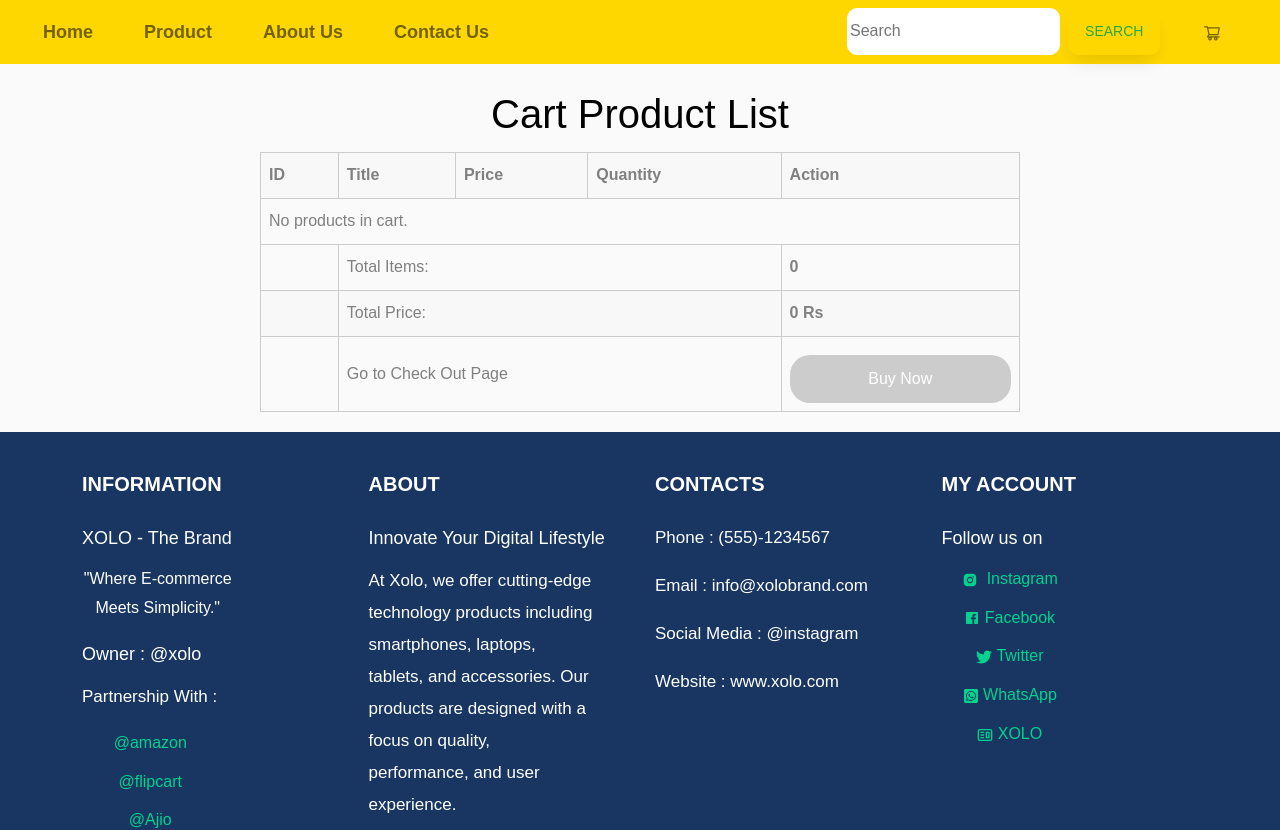
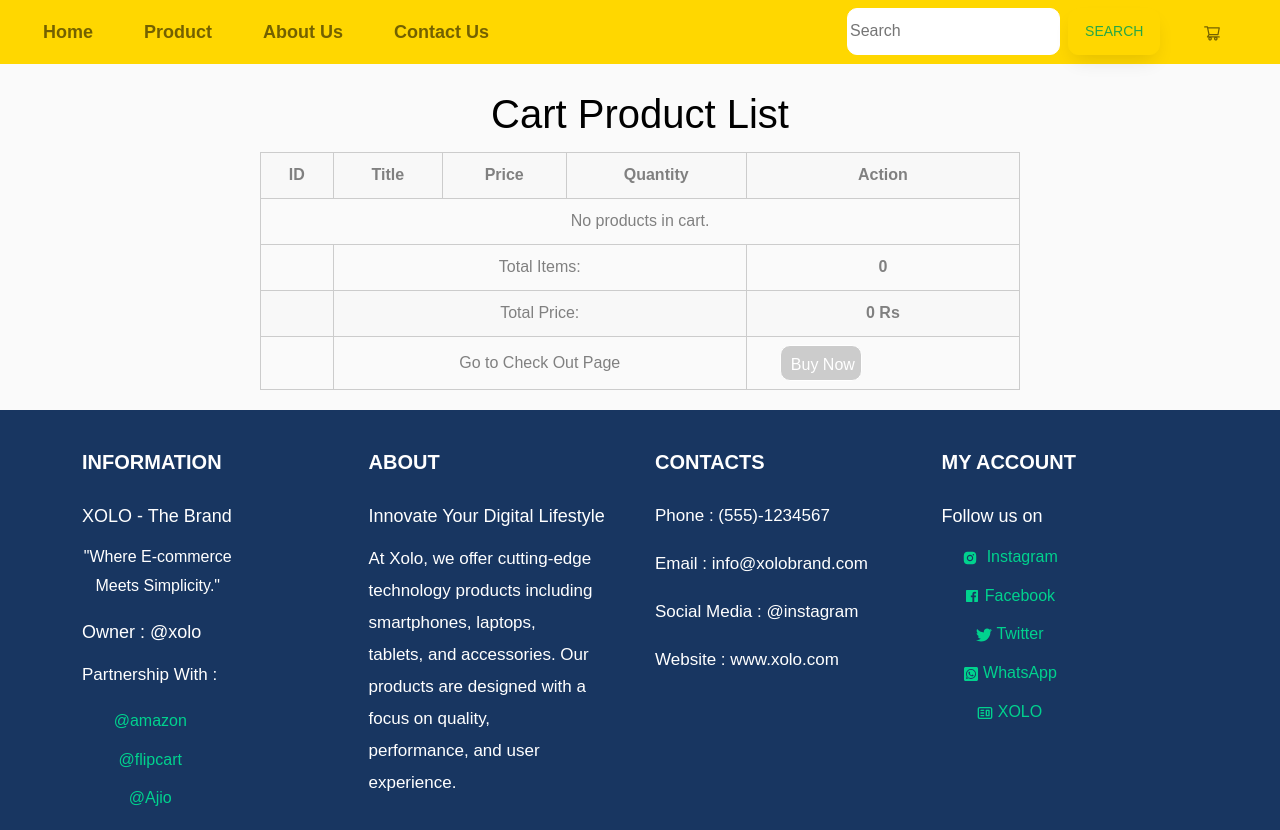
Before and after one commit to alkeshrohit22/ReactJs, a React (Create React App) app in the folder phase-2/woo-commerce/: page /cartpage in a window 1280 px wide. Shown: the top 830 px of the page. Built offline with nearby package versions, Linux system fonts and the light colour scheme.

Commit message:
cart css update

```diff
--- a/phase-2/woo-commerce/src/pages/CartPage.js
+++ b/phase-2/woo-commerce/src/pages/CartPage.js
@@ -90,16 +90,16 @@
                                 <td>{product.title}</td>
                                 <td>{product.price} Rs</td>
                                 <td>
-                                    <button onClick={() => handleQuantityDecrease(product.id)}>
+                                    <button className={'quantity-button'} onClick={() => handleQuantityDecrease(product.id)}>
                                         -
                                     </button>
                                     {product.quantity}
-                                    <button onClick={() => handleQuantityIncrease(product.id)}>
+                                    <button className={'quantity-button'} onClick={() => handleQuantityIncrease(product.id)}>
                                         +
                                     </button>
                                 </td>
                                 <td>
-                                    <button onClick={() => handleDelete(product.id)}>Delete</button>
+                                    <button className={'delete-button'} onClick={() => handleDelete(product.id)}>Delete</button>
                                 </td>
                             </tr>
                         ))
--- a/phase-2/woo-commerce/src/pages/css/cartPage.css
+++ b/phase-2/woo-commerce/src/pages/css/cartPage.css
@@ -19,7 +19,7 @@
 .table-div-table td {
     border: 1px solid #ccc;
     padding: 8px;
-    text-align: left;
+    text-align: center;
 }
 
 .table-div-table th {
@@ -35,16 +35,20 @@
 }
 
 .checkout-button {
-    margin-top: 10px;
+    /*margin-top: 10px;*/
     display: block;
-    width: 100%;
-    padding: 10px;
+    /*width: 100%;*/
+    /*padding: 10px;*/
+    padding-top: 5px;
+    padding-left: 10px;
     background-color: green;
     color: #fff;
     border: none;
     cursor: pointer;
-    border-radius: 20px;
+    border-radius: 10px;
     transition: background-color 0.3s ease;
+    border: 1px solid white;
+    margin-left: 25px;
 }
 
 .checkout-button a {
@@ -59,3 +63,22 @@
     background-color: #ccc;
     cursor: not-allowed;
 }
+
+.quantity-button {
+    color: white;
+    background-color: grey;
+    padding-left: 15px;
+    border-radius: 10px;
+    border: 1px solid black;
+    cursor: pointer;
+}
+.delete-button {
+    color: white;
+    background-color: red;
+    border-radius: 5px;
+    border: 1px solid white;
+    padding-left: 15px;
+}
+.delete-button:hover {
+    background-color: darkred;
+}
```
